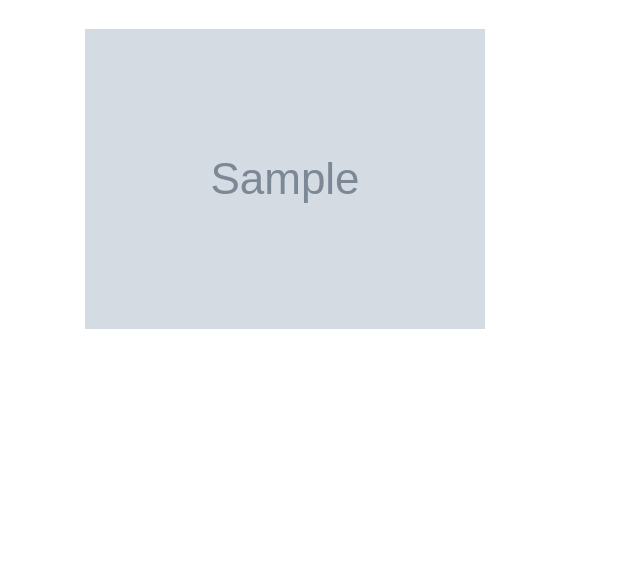
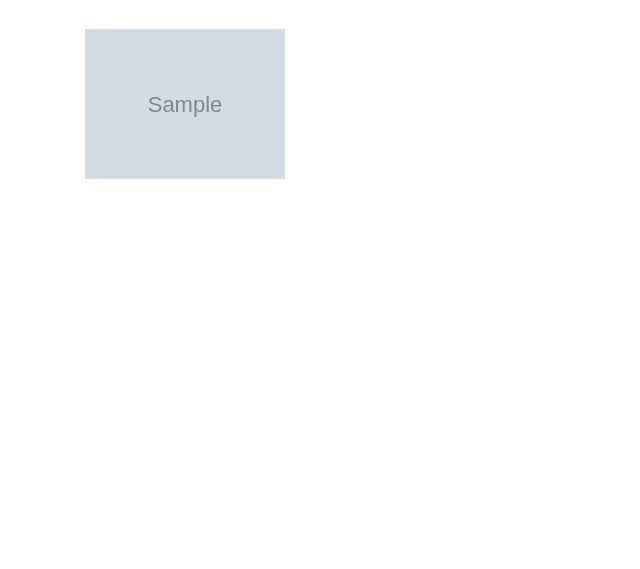
Before and after one commit to Code-Institute-Submissions/bike_builder, a Django app: page /gallery/ in a window 1280 px wide. Shown: the part 51-620 px from the top of the page, without its empty margins (0-640 px from the left). Run offline with Django 3.2, Linux system fonts and the light colour scheme; tables that the repository leaves empty hold one stand-in row (values such as "Sample post"); grey boxes marked "Sample" are stand-in pictures; some libraries are stand-ins or nearby versions; some web fonts are replaced.

Commit message:
added sizing to some images

```diff
--- a/static/css/style.css
+++ b/static/css/style.css
@@ -29,8 +29,15 @@ footer {
 
 .avatar {
 	max-height: 50px;
+	max-width: 50px;
 }
 
 .merch_image {
 	max-height: 100px;
+	max-width: 100px;
   }
+
+.gallery_thumbnail {
+	max-height: 200px;
+	max-width: 200px;
+}
```
